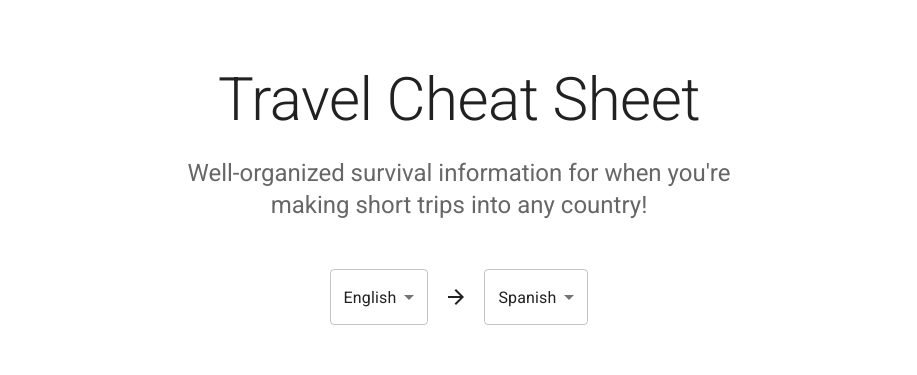
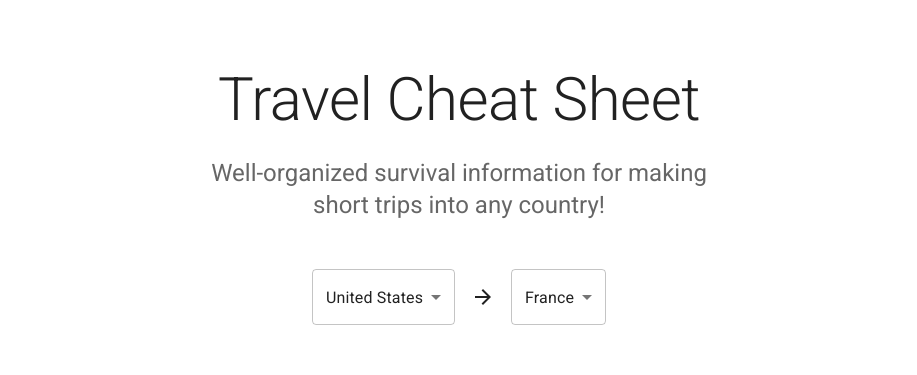
Before and after one commit to giti1997/basic-words, a React (Create React App) app in the folder front/: page / in a window 1280 px wide. Shown: the top 375 px of the page, without its empty margins (181-1098 px from the left). Built offline with nearby package versions, Linux system fonts and the light colour scheme.

Commit message:
Fix select components

```diff
--- a/front/src/Title.tsx
+++ b/front/src/Title.tsx
@@ -1,12 +1,22 @@
 import { ArrowForward } from '@mui/icons-material'
-import { MenuItem, Select } from '@mui/material'
+import { MenuItem, Select, SelectChangeEvent } from '@mui/material'
 import Box from '@mui/material/Box'
 import Container from '@mui/material/Container'
 import Stack from '@mui/material/Stack'
 import Typography from '@mui/material/Typography'
-import React from 'react'
+import React, { useState } from 'react'
 
 export default function Title() {
+    const [origin, setOrigin] = useState('United States')
+    const [destination, setDestination] = useState('France')
+
+    const handleChangeOrigin = (event: SelectChangeEvent) => {
+        setOrigin(event.target.value as string)
+    }
+    const handleChangeDestination = (event: SelectChangeEvent) => {
+        setDestination(event.target.value as string)
+    }
+
     return (
         <main>
             <Box
@@ -32,8 +42,8 @@ export default function Title() {
                         color="text.secondary"
                         paragraph
                     >
-                        Well-organized survival information for when you're
-                        making short trips into any country!
+                        Well-organized survival information for making short
+                        trips into any country!
                     </Typography>
                     <Stack
                         sx={{ pt: 4 }}
@@ -43,21 +53,25 @@ export default function Title() {
                         alignItems="center"
                     >
                         <Select
-                            labelId="source-language-label"
-                            id="source-language"
-                            value={'English'}
-                            label="Source"
+                            id="origin"
+                            value={origin}
+                            onChange={handleChangeOrigin}
                         >
-                            <MenuItem value={'English'}>English</MenuItem>
+                            <MenuItem value={'United States'}>
+                                United States
+                            </MenuItem>
+                            <MenuItem value={'France'}>France</MenuItem>
                         </Select>
                         <ArrowForward></ArrowForward>
                         <Select
-                            labelId="destination-language-label"
-                            id="destination-language"
-                            value={'Spanish'}
-                            label="Destination"
+                            id="destination"
+                            value={destination}
+                            onChange={handleChangeDestination}
                         >
-                            <MenuItem value={'Spanish'}>Spanish</MenuItem>
+                            <MenuItem value={'France'}>France</MenuItem>
+                            <MenuItem value={'United States'}>
+                                United States
+                            </MenuItem>
                         </Select>
                     </Stack>
                 </Container>
```
